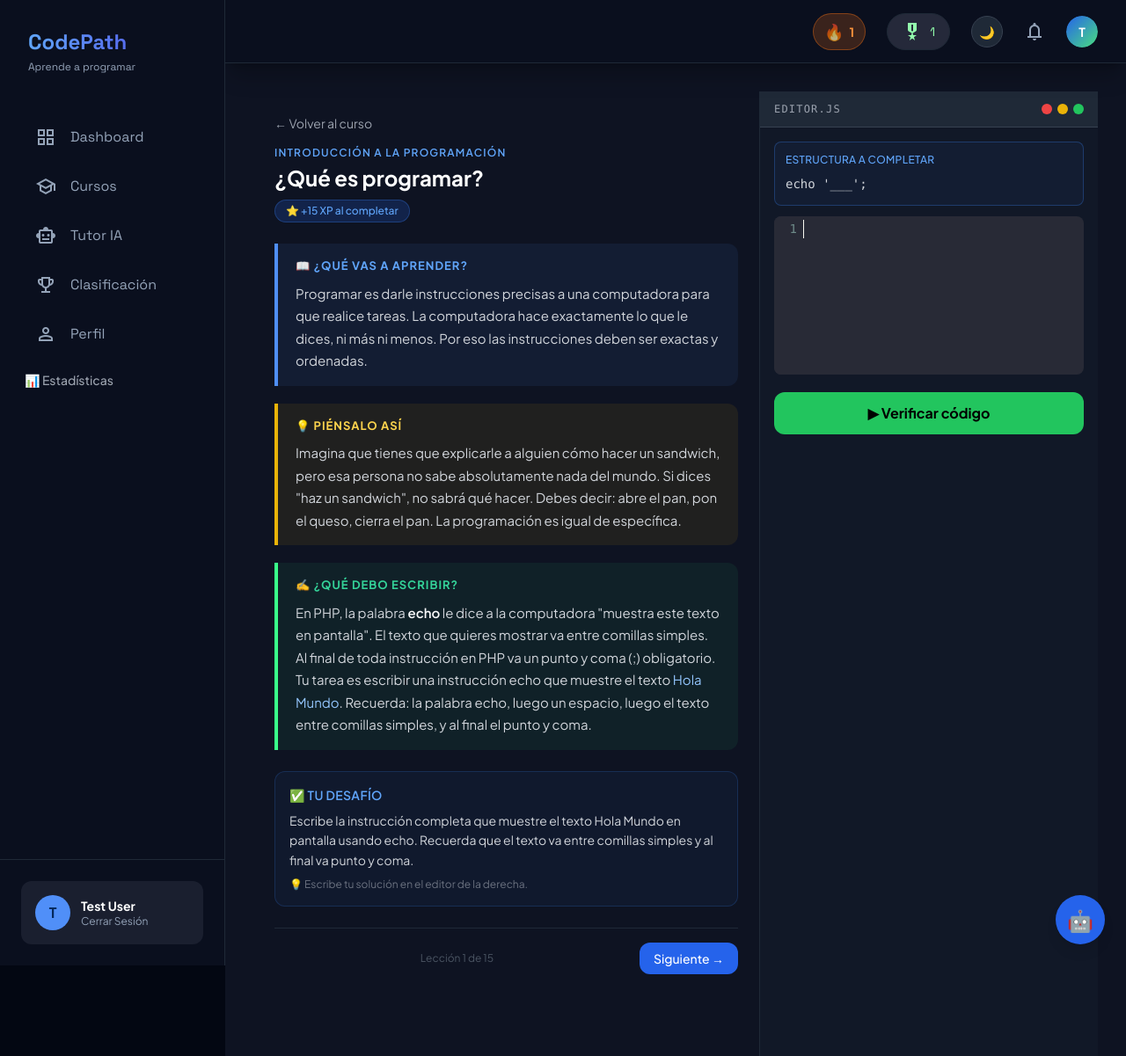
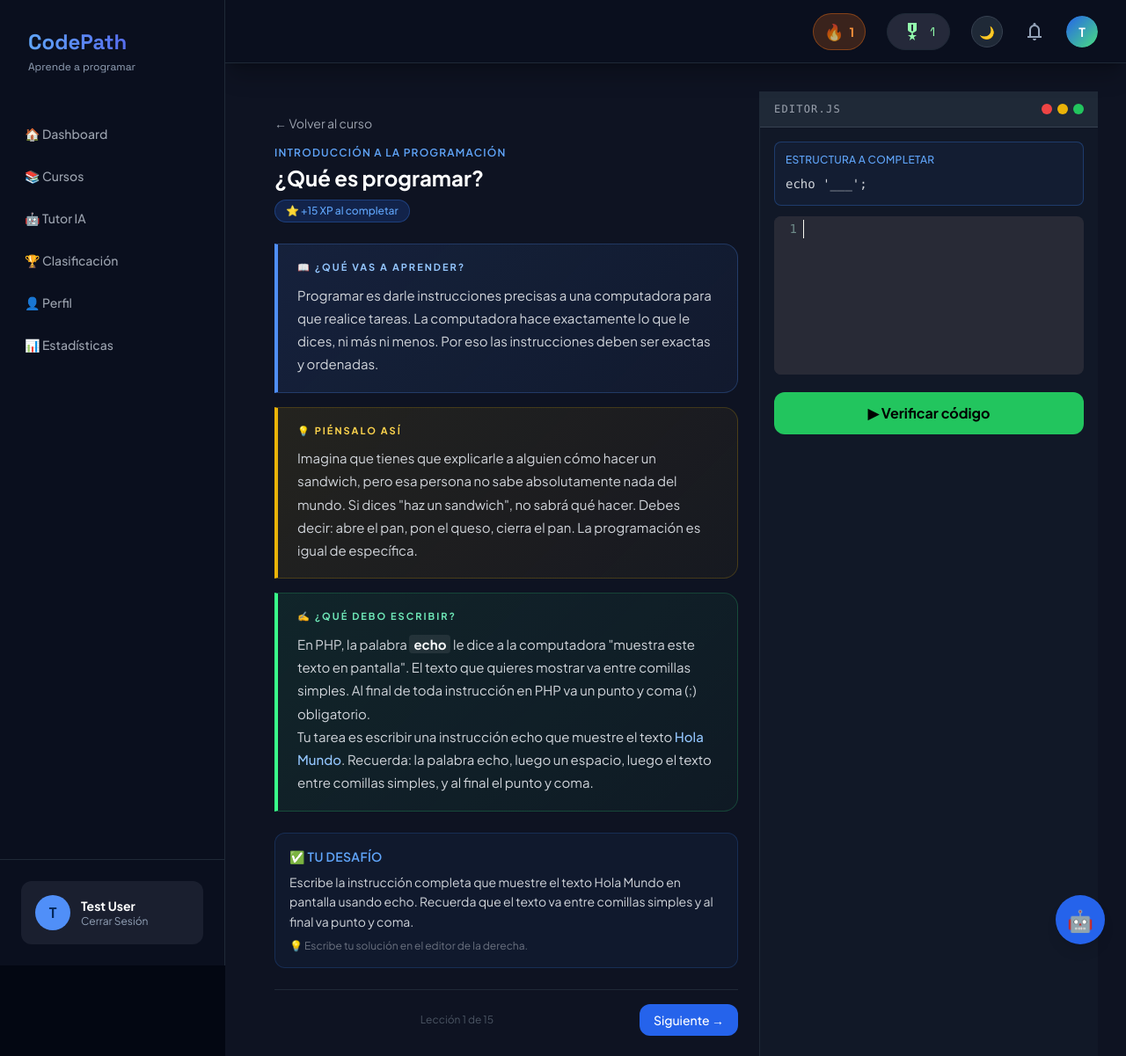
Before and after one commit to Ing-JorgeLuisPinto/InitCode, a Laravel app: a page that uses resources/views/layouts/app.blade.php in a window 1280 px wide. Shown: the top 1201 px of the page at 88% size. Run offline with Laravel 12, Linux system fonts and the light colour scheme; a user stored in the database is signed in; data comes from the database, SQL or seed files in the repository; tables that the repository leaves empty hold one stand-in row (values such as "Sample post"); some libraries are stand-ins or nearby versions.

Commit message:
Main menu update

```diff
--- a/resources/views/layouts/app.blade.php
+++ b/resources/views/layouts/app.blade.php
@@ -429,20 +429,64 @@
             <p class="text-xs text-slate-400 font-label-caps mt-1">Aprende a programar</p>
         </div>
         <nav class="flex-1 px-4 space-y-2 mt-4">
-            <x-nav-link :href="route('dashboard')" :active="request()->routeIs('dashboard')" icon="grid_view">Dashboard</x-nav-link>
-            <x-nav-link :href="route('courses.index')" :active="request()->routeIs('courses.*')" icon="school">Cursos</x-nav-link>
-            <x-nav-link :href="route('tutor.index')" :active="request()->routeIs('tutor.*')" icon="smart_toy">Tutor IA</x-nav-link>
-            <x-nav-link :href="route('leaderboard.index')" :active="request()->routeIs('leaderboard.index')" icon="emoji_events">Clasificación</x-nav-link>
-            <x-nav-link :href="route('profile.show')" :active="request()->routeIs('profile.*')" icon="person">Perfil</x-nav-link>
+            <a href="{{ route('dashboard') }}"
+               class="flex items-center gap-3 px-3 py-2.5 rounded-lg
+                      text-sm font-medium transition-colors duration-150
+                      {{ request()->routeIs('dashboard')
+                          ? 'bg-blue-600/20 text-blue-400 border border-blue-500/30'
+                          : 'text-gray-400 hover:text-white hover:bg-gray-800' }}">
+                🏠 Dashboard
+            </a>
+            <a href="{{ route('courses.index') }}"
+               class="flex items-center gap-3 px-3 py-2.5 rounded-lg
+                      text-sm font-medium transition-colors duration-150
+                      {{ request()->routeIs('courses.*')
+                          ? 'bg-blue-600/20 text-blue-400 border border-blue-500/30'
+                          : 'text-gray-400 hover:text-white hover:bg-gray-800' }}">
+                📚 Cursos
+            </a>
+            <a href="{{ route('tutor.index') }}"
+               class="flex items-center gap-3 px-3 py-2.5 rounded-lg
+                      text-sm font-medium transition-colors duration-150
+                      {{ request()->routeIs('tutor.*')
+                          ? 'bg-blue-600/20 text-blue-400 border border-blue-500/30'
+                          : 'text-gray-400 hover:text-white hover:bg-gray-800' }}">
+                🤖 Tutor IA
+            </a>
+            <a href="{{ route('leaderboard.index') }}"
+               class="flex items-center gap-3 px-3 py-2.5 rounded-lg
+                      text-sm font-medium transition-colors duration-150
+                      {{ request()->routeIs('leaderboard.*')
+                          ? 'bg-blue-600/20 text-blue-400 border border-blue-500/30'
+                          : 'text-gray-400 hover:text-white hover:bg-gray-800' }}">
+                🏆 Clasificación
+            </a>
+            <a href="{{ route('profile.show') }}"
+               class="flex items-center gap-3 px-3 py-2.5 rounded-lg
+                      text-sm font-medium transition-colors duration-150
+                      {{ request()->routeIs('profile.*')
+                          ? 'bg-blue-600/20 text-blue-400 border border-blue-500/30'
+                          : 'text-gray-400 hover:text-white hover:bg-gray-800' }}">
+                👤 Perfil
+            </a>
             <a href="{{ route('stats.index') }}"
                class="flex items-center gap-3 px-3 py-2.5 rounded-lg
-                      text-gray-400 hover:text-white hover:bg-gray-800
-                      transition text-sm font-medium
+                      text-sm font-medium transition-colors duration-150
                       {{ request()->routeIs('stats.*')
                           ? 'bg-blue-600/20 text-blue-400 border border-blue-500/30'
-                          : '' }}">
+                          : 'text-gray-400 hover:text-white hover:bg-gray-800' }}">
                 📊 Estadísticas
             </a>
+            @if(Route::has('review.index'))
+            <a href="{{ route('review.index') }}"
+               class="flex items-center gap-3 px-3 py-2.5 rounded-lg
+                      text-sm font-medium transition-colors duration-150
+                      {{ request()->routeIs('review.*')
+                          ? 'bg-blue-600/20 text-blue-400 border border-blue-500/30'
+                          : 'text-gray-400 hover:text-white hover:bg-gray-800' }}">
+                🔄 Modo Repaso
+            </a>
+            @endif
 
             @if(Auth::user()->is_admin)
             <x-nav-link :href="route('admin.index')" :active="request()->routeIs('admin.*')" icon="settings">⚙️ Admin Panel</x-nav-link>
--- a/resources/views/lessons/show.blade.php
+++ b/resources/views/lessons/show.blade.php
@@ -4,57 +4,110 @@
 .lesson-content {
     display: flex;
     flex-direction: column;
-    gap: 1.25rem;
+    gap: 1rem;
 }
+
 .explanation-block {
-    background: rgba(79, 142, 247, 0.08);
+    background: linear-gradient(135deg,
+        rgba(79, 142, 247, 0.12) 0%,
+        rgba(79, 142, 247, 0.06) 100%);
+    border: 1px solid rgba(79, 142, 247, 0.25);
     border-left: 4px solid #4F8EF7;
-    border-radius: 0 12px 12px 0;
-    padding: 16px 20px;
+    border-radius: 0 16px 16px 0;
+    padding: 18px 22px;
+    position: relative;
 }
+
 .analogy-block {
-    background: rgba(234, 179, 8, 0.08);
+    background: linear-gradient(135deg,
+        rgba(234, 179, 8, 0.10) 0%,
+        rgba(234, 179, 8, 0.04) 100%);
+    border: 1px solid rgba(234, 179, 8, 0.20);
     border-left: 4px solid #EAB308;
-    border-radius: 0 12px 12px 0;
-    padding: 16px 20px;
+    border-radius: 0 16px 16px 0;
+    padding: 18px 22px;
+    position: relative;
 }
+
 .example-block {
-    background: rgba(57, 255, 138, 0.06);
+    background: linear-gradient(135deg,
+        rgba(57, 255, 138, 0.08) 0%,
+        rgba(57, 255, 138, 0.03) 100%);
+    border: 1px solid rgba(57, 255, 138, 0.18);
     border-left: 4px solid #39FF8A;
-    border-radius: 0 12px 12px 0;
-    padding: 16px 20px;
+    border-radius: 0 16px 16px 0;
+    padding: 18px 22px;
+    position: relative;
 }
+
 .lesson-content h3 {
-    font-size: 13px;
-    font-weight: 700;
+    font-size: 11px;
+    font-weight: 800;
     text-transform: uppercase;
-    letter-spacing: 1px;
-    margin-bottom: 8px;
+    letter-spacing: 2px;
+    margin-bottom: 10px;
+    display: flex;
+    align-items: center;
+    gap: 6px;
 }
-.explanation-block h3 { color: #60A5FA; }
-.analogy-block h3 { color: #FCD34D; }
-.example-block h3 { color: #34D399; }
+
+.explanation-block h3 {
+    color: #93C5FD;
+}
+
+.analogy-block h3 {
+    color: #FCD34D;
+}
+
+.example-block h3 {
+    color: #6EE7B7;
+}
+
 .lesson-content p {
     font-size: 15px;
-    line-height: 1.7;
+    line-height: 1.75;
     color: #D1D5DB;
+    margin: 0;
 }
-.lesson-content strong { color: #F9FAFB; font-weight: 600; }
-.lesson-content em { color: #93C5FD; font-style: normal; }
+
+.lesson-content strong {
+    color: #F9FAFB;
+    font-weight: 700;
+    background: rgba(255,255,255,0.08);
+    padding: 1px 5px;
+    border-radius: 4px;
+}
+
+.lesson-content em {
+    color: #93C5FD;
+    font-style: normal;
+    font-weight: 500;
+}
+
 .lesson-content code {
-    background: rgba(0,0,0,0.3);
+    background: rgba(0,0,0,0.35);
     border: 1px solid #374151;
-    border-radius: 4px;
-    padding: 1px 6px;
-    font-family: monospace;
+    border-radius: 5px;
+    padding: 2px 7px;
+    font-family: 'JetBrains Mono', 'Fira Code', monospace;
     font-size: 13px;
     color: #34D399;
 }
-/* HIDE solution code and expected output from left panel */
+
+/* Hide solution code blocks - never show answer */
 .example-block pre { display: none !important; }
 .resultado-esperado { display: none !important; }
 [class*="resultado"] { display: none !important; }
-[class*="expected"] { display: none !important; }
+[class*="expected-output"] { display: none !important; }
+
+/* CodeMirror styles */
+.CodeMirror {
+    min-height: 180px;
+    height: auto;
+    font-size: 14px;
+    border-radius: 8px;
+}
+.CodeMirror-scroll { min-height: 180px; }
 </style>
 
 <div class="flex h-screen overflow-hidden">
```
